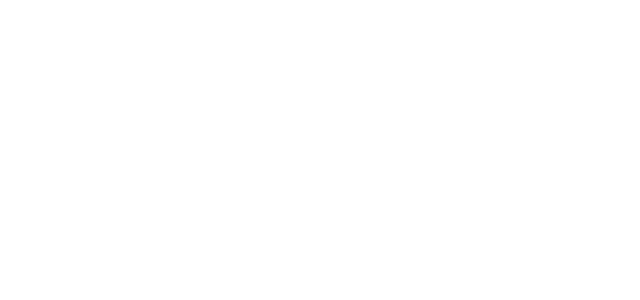
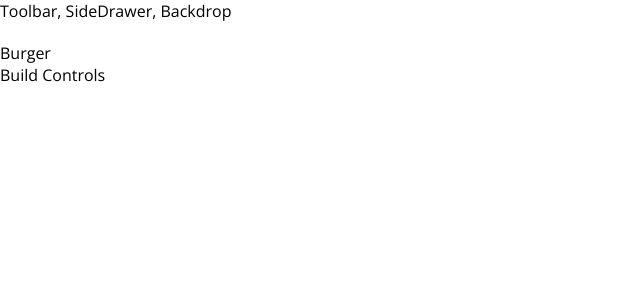
Before and after one commit to angieto/burger-builder, a React app: page / in a window 1280 px wide. Shown: the top 300 px of the page, without its empty margins (0-640 px from the left). Built offline with nearby package versions, Linux system fonts and the light colour scheme.

Commit message:
layouted the project's structure

```diff
--- a/src/App.js
+++ b/src/App.js
@@ -1,10 +1,14 @@
 import React, { Component } from 'react';
+import Layout from './components/Layout/Layout';
+import BurgerBuilder from './containers/BurgerBuilder/BurgerBuilder'
 
 class App extends Component {
     render() {
       	return (
         	<div>
-
+				<Layout>
+					<BurgerBuilder />
+				</Layout>
         	</div>
       	);
     }
--- a/src/components/Layout/Layout.js
+++ b/src/components/Layout/Layout.js
@@ -0,0 +1,11 @@
+import React from 'react';
+import classes from './Layout.module.css';
+
+const layout = (props) => (
+    <>
+        <div>Toolbar, SideDrawer, Backdrop</div>
+        <main className={classes.Content}> {props.children} </main>
+    </>
+);
+
+export default layout;
--- /dev/null
+++ b/src/components/Layout/Layout.module.css
@@ -0,0 +1,3 @@
+.Content {
+    margin-top: 20px;
+}
--- /dev/null
+++ b/src/containers/BurgerBuilder/BurgerBuilder.js
@@ -0,0 +1,14 @@
+import React, { Component } from 'react';
+
+class BurgerBuilder extends Component {
+    render() {
+        return (
+            <>
+                <div>Burger</div>
+                <div>Build Controls</div>
+            </>
+        )
+    }
+}
+
+export default BurgerBuilder;
--- a/src/index.css
+++ b/src/index.css
@@ -1,9 +1,7 @@
 body {
   margin: 0;
   padding: 0;
-  font-family: -apple-system, BlinkMacSystemFont, "Segoe UI", "Roboto", "Oxygen",
-    "Ubuntu", "Cantarell", "Fira Sans", "Droid Sans", "Helvetica Neue",
-    sans-serif;
+  font-family: "Open Sans", sans-serif;
   -webkit-font-smoothing: antialiased;
   -moz-osx-font-smoothing: grayscale;
 }
```
Also changed, not shown: src/components/Burger/Burger.js (added), src/components/Burger/BurgerIngredients/BurgerIngredients.js (added), src/components/Burger/BurgerIngredients/BurgerIngredients.module.css (added).
